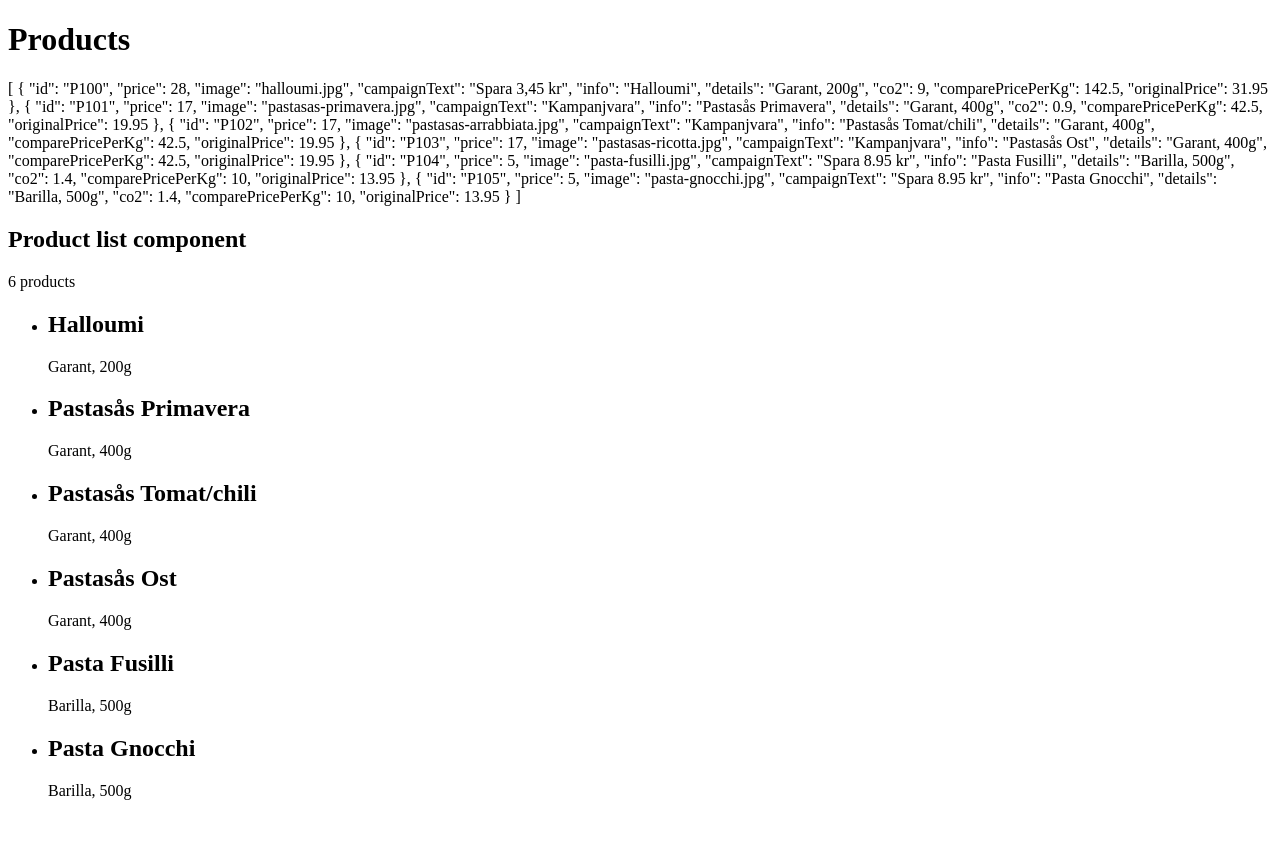
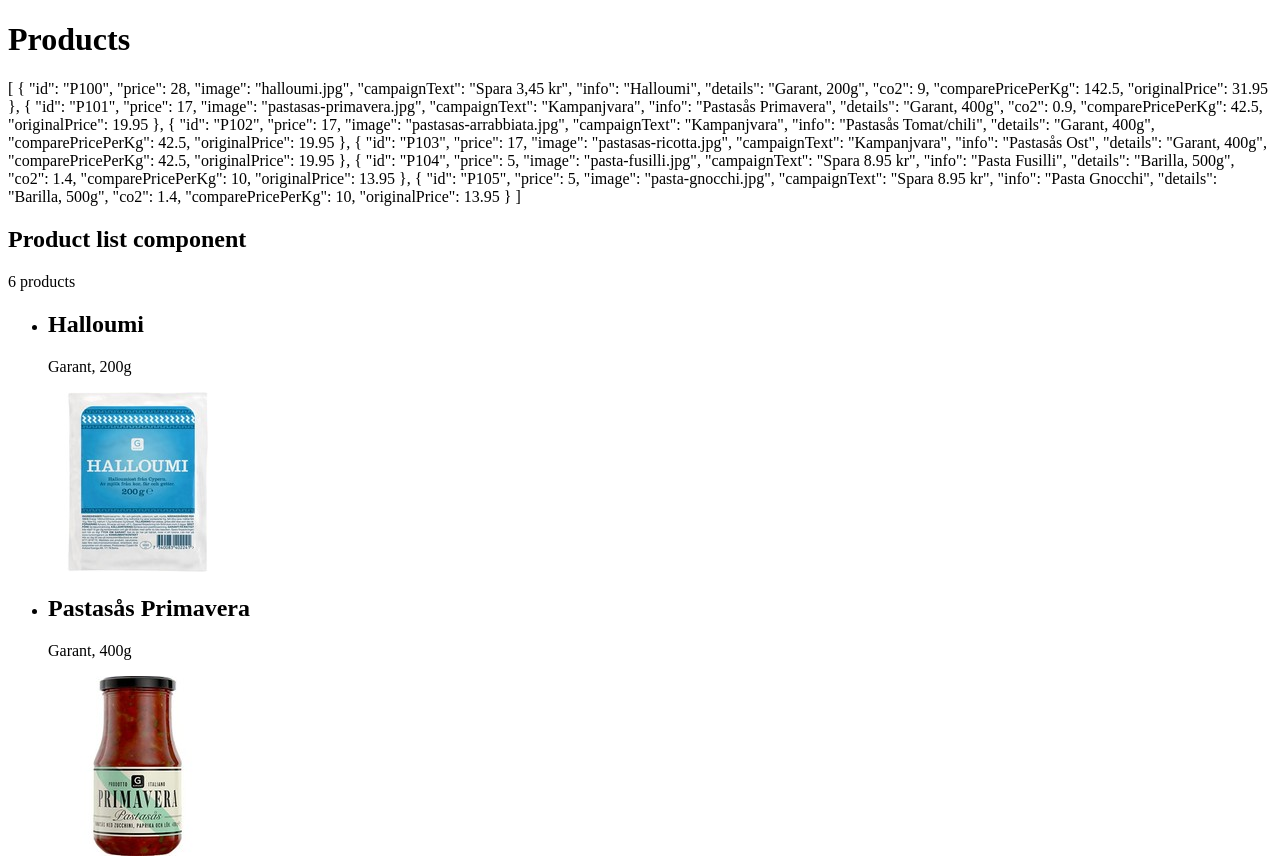
Before and after one commit to Grubesic/angular-shop, an Angular app: page / in a window 1280 px wide. Shown: the top 858 px of the page. Before the commit the page ends 816 px from the top, so only its background shows below. Built offline with nearby package versions, Linux system fonts and the light colour scheme.

Commit message:
visa bilder

```diff
--- a/src/app/product-list/product-list.component.html
+++ b/src/app/product-list/product-list.component.html
@@ -6,7 +6,7 @@
     <li *ngFor="let product of products">
       <h2>{{ product.info }}</h2>
       <p>{{ product.details}}</p>
-      <!--img [src]="product.image"-->
+      <img [src]="'/assets/products/' + product.image">
     </li>
   </ul>
 </div>
```
